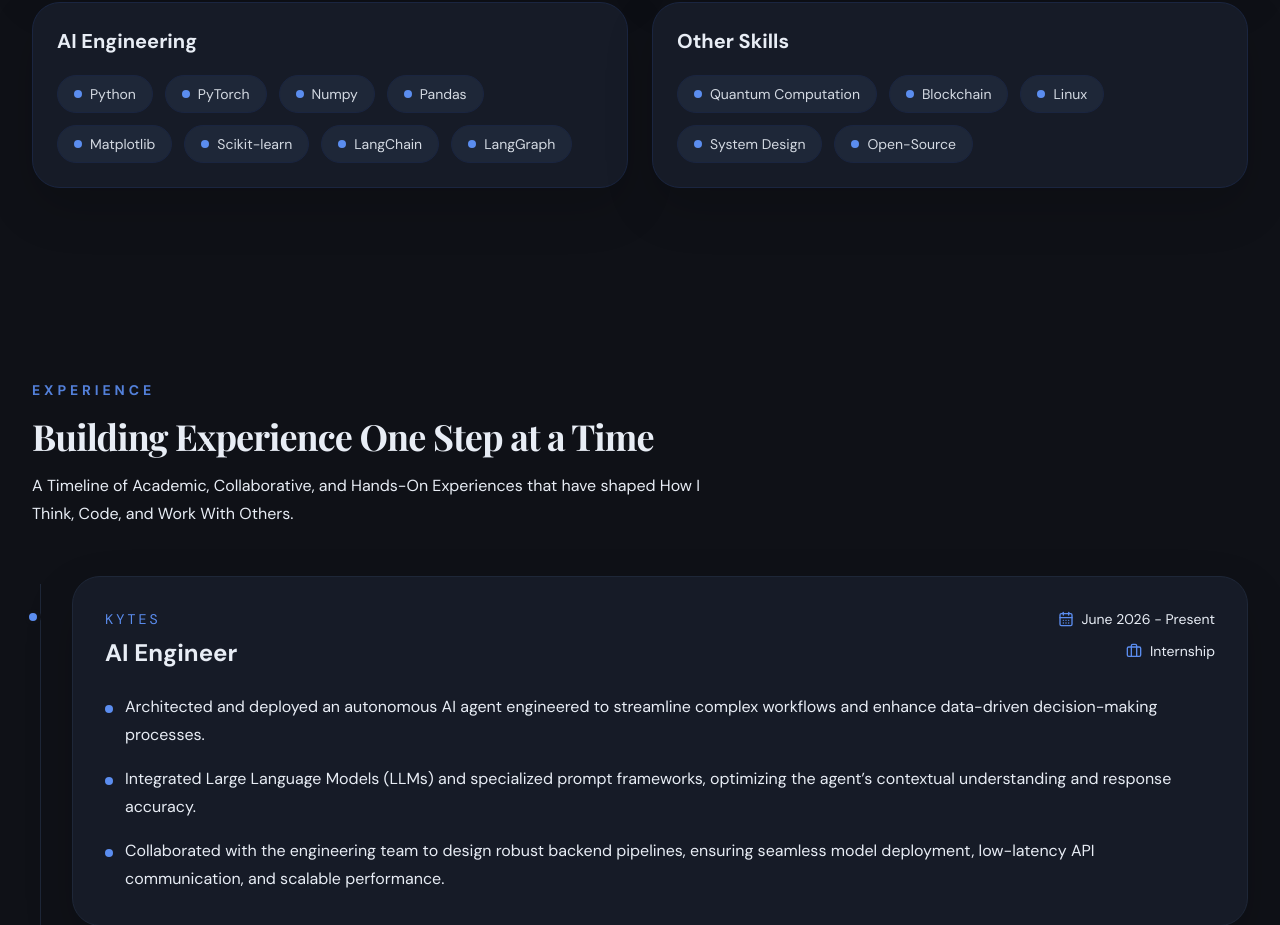
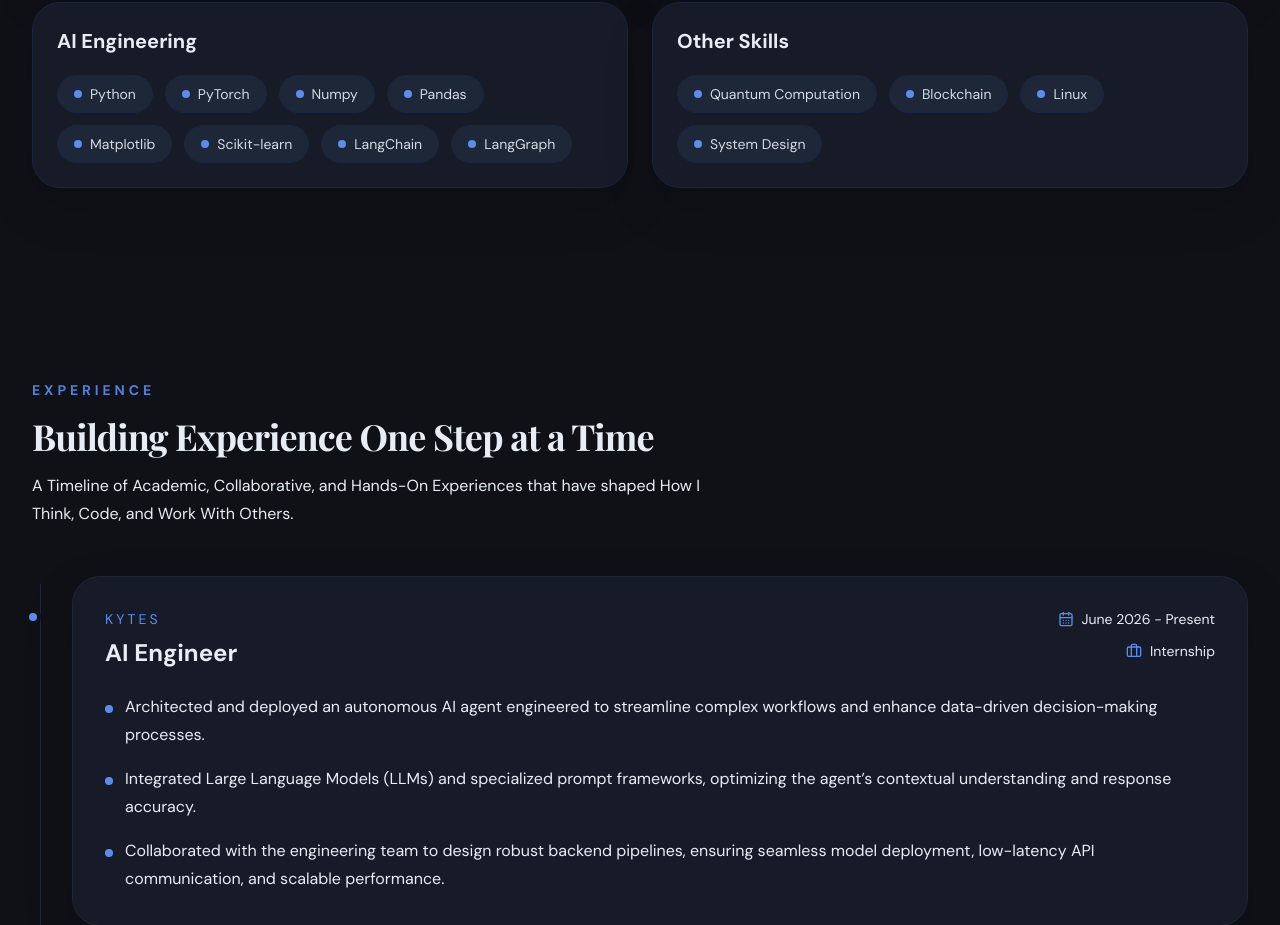
Before and after one commit to Shayan-Bhowmik/Shayan-Portfolio, a React (Vite) app: page / in a window 1280 px wide. Shown: the part 2460-3385 px from the top of the page. Built offline with nearby package versions, Linux system fonts and the light colour scheme.

Commit message:
Updated Skills

```diff
--- a/src/components/Skills.jsx
+++ b/src/components/Skills.jsx
@@ -24,7 +24,7 @@ const skills = [
   },
   {
     title: 'Other Skills',
-    items: ['Quantum Computation', 'Blockchain', 'Linux', 'System Design', 'Open-Source'],
+    items: ['Quantum Computation', 'Blockchain', 'Linux', 'System Design'],
   },
 
 ];
```
